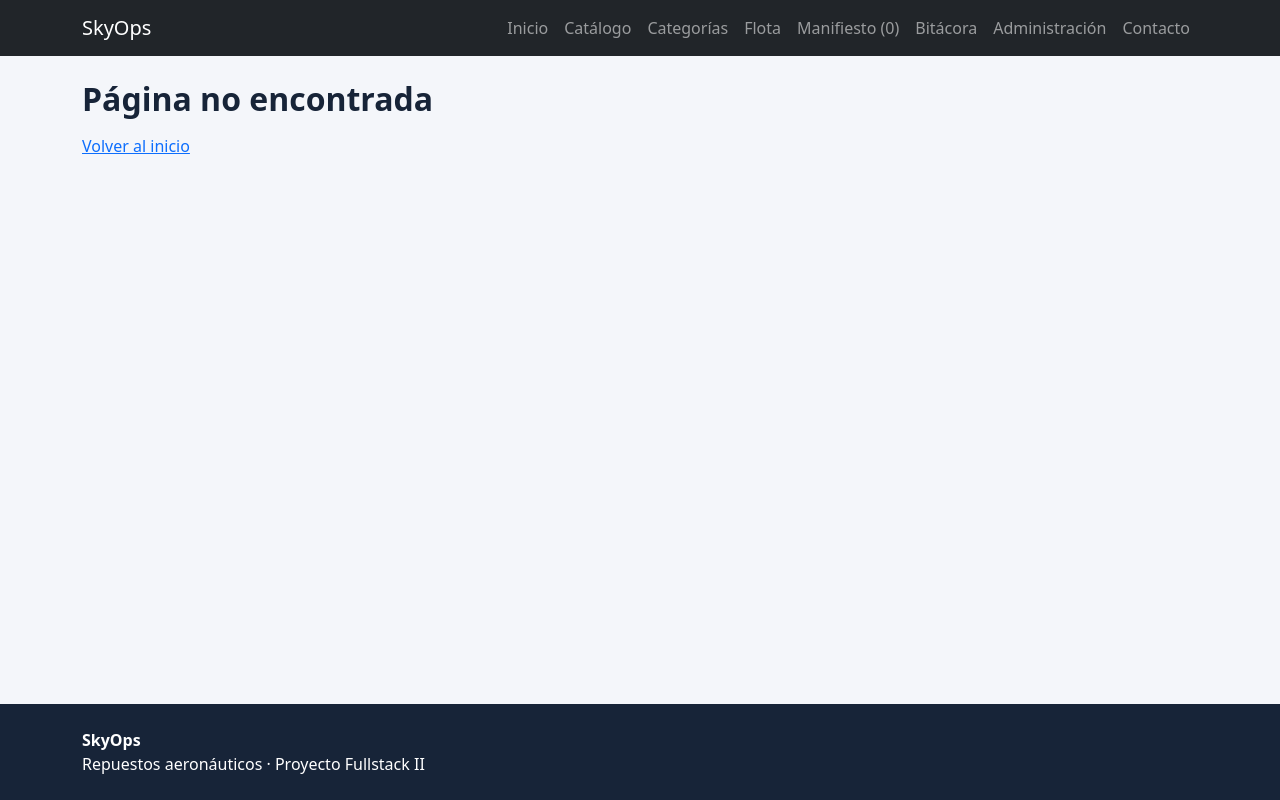
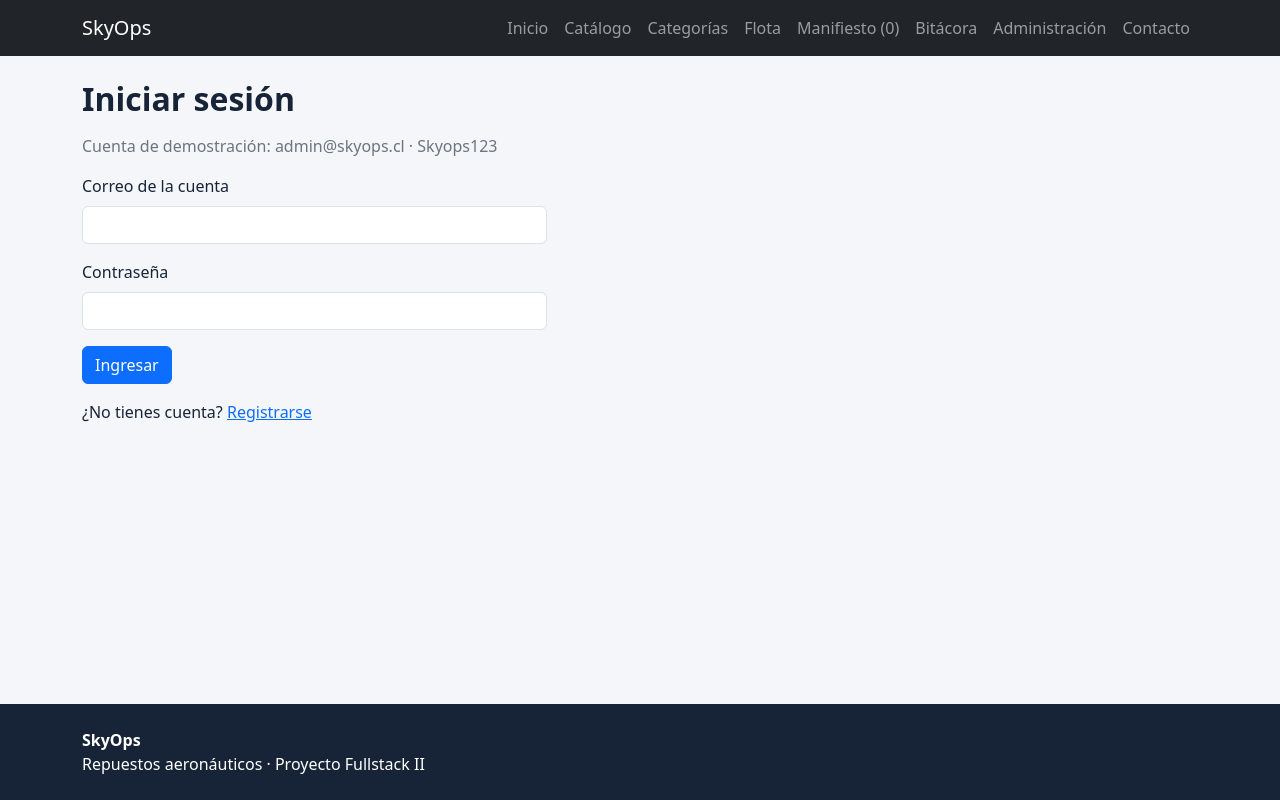
Before and after one commit to kr1ssk/SkyOpsV3, a React (Vite) app: page /#/login in a window 1280 px wide. Built offline with nearby package versions, Linux system fonts and the light colour scheme.

Commit message:
feat: implementar registro login perfil y acceso administrativo

```diff
--- a/src/App.jsx
+++ b/src/App.jsx
@@ -13,6 +13,11 @@ import Bitacora from "./pages/Bitacora.jsx";
 import Admin from "./pages/Admin.jsx";
 import Contacto from "./pages/Contacto.jsx";
 
+import Acceso from "./components/Acceso.jsx";
+import Login from "./pages/Login.jsx";
+import Registro from "./pages/Registro.jsx";
+import Perfil from "./pages/Perfil.jsx";
+
 export default function App() {
   return (
     <Routes>
@@ -26,7 +31,10 @@ export default function App() {
         <Route path="resultado/:id" element={<Resultado />} />
         <Route path="flota" element={<Flota />} />
         <Route path="bitacora" element={<Bitacora />} />
-        <Route path="admin" element={<Admin />} />
+        <Route path="login" element={<Login />} />
+        <Route path="registro" element={<Registro />} />
+        <Route element={<Acceso />}><Route path="perfil" element={<Perfil />} /></Route>
+        <Route element={<Acceso admin />}><Route path="admin" element={<Admin />} /></Route>
         <Route path="contacto" element={<Contacto />} />
 
         <Route
--- /dev/null
+++ b/src/components/Acceso.jsx
@@ -0,0 +1,9 @@
+import { Navigate, Outlet } from "react-router-dom";
+import { useSkyOps } from "../context/SkyOpsContext.jsx";
+
+export default function Acceso({ admin = false }) {
+  const { usuario } = useSkyOps();
+  if (!usuario) return <Navigate to="/login" replace />;
+  if (admin && usuario.rol !== "admin") return <Navigate to="/perfil" replace />;
+  return <Outlet />;
+}
--- /dev/null
+++ b/src/components/FormularioUsuario.jsx
@@ -0,0 +1,40 @@
+import { useState } from "react";
+import { Alert, Button, Form } from "react-bootstrap";
+import Campo from "./Campo.jsx";
+import { validarUsuario } from "../data/repositorio.js";
+
+export default function FormularioUsuario({ inicial, onGuardar, roles = false, registro = false }) {
+  const [formulario, setFormulario] = useState(inicial);
+  const [repetir, setRepetir] = useState("");
+  const [errores, setErrores] = useState({});
+  const [error, setError] = useState("");
+  const [mensaje, setMensaje] = useState("");
+  function cambiar(campo, valor) { setFormulario({ ...formulario, [campo]: valor }); }
+  function enviar(e) {
+    e.preventDefault();
+    setError(""); setMensaje("");
+    const nuevos = validarUsuario(formulario, formulario.id === null);
+    if (registro && formulario.clave !== repetir) nuevos.repetir = "Las contraseñas no coinciden.";
+    setErrores(nuevos);
+    if (Object.keys(nuevos).length) return;
+    try { onGuardar(formulario); setMensaje("Datos guardados."); }
+    catch (problema) { setError(problema.message); }
+  }
+  return <Form onSubmit={enviar} noValidate>
+    <Campo id="usuario-nombre" label="Nombre completo" value={formulario.nombre} onChange={e => cambiar("nombre", e.target.value)} error={errores.nombre} />
+    <Campo id="usuario-correo" label="Correo de la cuenta" type="email" value={formulario.correo} onChange={e => cambiar("correo", e.target.value)} error={errores.correo} />
+    <Campo id="usuario-clave" label={formulario.id === null ? "Contraseña" : "Nueva contraseña (opcional)"} type="password" value={formulario.clave} onChange={e => cambiar("clave", e.target.value)} error={errores.clave} />
+    {registro && <Campo id="repetir-clave" label="Repetir contraseña" type="password" value={repetir} onChange={e => setRepetir(e.target.value)} error={errores.repetir} />}
+    <Campo id="usuario-direccion" label="Dirección de entrega" value={formulario.direccion} onChange={e => cambiar("direccion", e.target.value)} />
+    <Campo id="usuario-licencia" label="Licencia del responsable" value={formulario.licencia} onChange={e => cambiar("licencia", e.target.value)} />
+    {roles && <Form.Group className="mb-3" controlId="usuario-rol">
+      <Form.Label>Rol</Form.Label>
+      <Form.Select value={formulario.rol} onChange={e => cambiar("rol", e.target.value)}>
+        <option value="cliente">Cliente</option><option value="admin">Administrador</option>
+      </Form.Select>
+    </Form.Group>}
+    {error && <Alert variant="danger" role="alert">{error}</Alert>}
+    {mensaje && <Alert variant="success">{mensaje}</Alert>}
+    <Button type="submit">{registro ? "Crear cuenta" : "Guardar usuario"}</Button>
+  </Form>;
+}
--- /dev/null
+++ b/src/pages/Login.jsx
@@ -0,0 +1,29 @@
+import { useState } from "react";
+import { Alert, Button, Col, Form } from "react-bootstrap";
+import { Link, useNavigate } from "react-router-dom";
+import Campo from "../components/Campo.jsx";
+import { useSkyOps } from "../context/SkyOpsContext.jsx";
+
+export default function Login() {
+  const { iniciarSesion } = useSkyOps();
+  const navigate = useNavigate();
+  const [correo, setCorreo] = useState("");
+  const [clave, setClave] = useState("");
+  const [error, setError] = useState("");
+  function enviar(e) {
+    e.preventDefault();
+    try { iniciarSesion(correo, clave); navigate("/perfil"); }
+    catch (problema) { setError(problema.message); }
+  }
+  return <Col xs={12} md={7} lg={5}>
+    <h1>Iniciar sesión</h1>
+    <p className="text-secondary">Cuenta de demostración: admin@skyops.cl · Skyops123</p>
+    <Form onSubmit={enviar} noValidate>
+      <Campo id="login-correo" label="Correo de la cuenta" type="email" value={correo} onChange={e => setCorreo(e.target.value)} />
+      <Campo id="login-clave" label="Contraseña" type="password" value={clave} onChange={e => setClave(e.target.value)} />
+      {error && <Alert variant="danger" role="alert">{error}</Alert>}
+      <Button type="submit">Ingresar</Button>
+    </Form>
+    <p className="mt-3">¿No tienes cuenta? <Link to="/registro">Registrarse</Link></p>
+  </Col>;
+}
--- /dev/null
+++ b/src/pages/Perfil.jsx
@@ -0,0 +1,23 @@
+import { Button, Col, Table } from "react-bootstrap";
+import { Link } from "react-router-dom";
+import FormularioUsuario from "../components/FormularioUsuario.jsx";
+import { useSkyOps } from "../context/SkyOpsContext.jsx";
+import { formatoPrecio } from "../utils/negocio.js";
+
+export default function Perfil() {
+  const { usuario, datos, actualizarPerfil, cerrarSesion } = useSkyOps();
+  const pedidos = datos.pedidos.filter(p => p.entrega.usuarioId === usuario.id);
+  return <>
+    <h1>Mi perfil</h1><p>Bienvenido, {usuario.nombre}. Rol: {usuario.rol}.</p>
+    <Col xs={12} md={8} lg={6}>
+      <FormularioUsuario inicial={{ ...usuario, clave: "" }} onGuardar={actualizarPerfil} />
+    </Col>
+    <h2 className="h4 mt-4">Mi historial de compras</h2>
+    {pedidos.length === 0 ? <p>Aún no tienes compras registradas.</p> : <Table responsive striped>
+      <thead><tr><th>Fecha</th><th>Estado</th><th>Total</th><th>Resumen</th></tr></thead>
+      <tbody>{pedidos.map(p => <tr key={p.id}><td>{new Date(p.fecha).toLocaleDateString("es-CL")}</td><td>{p.estado}</td><td>{formatoPrecio(p.total)}</td><td><Link to={"/resultado/" + p.id}>Ver resumen</Link></td></tr>)}</tbody>
+    </Table>}
+    {usuario.rol === "admin" && <Button as={Link} to="/admin" className="me-2">Administración</Button>}
+    <Button variant="outline-secondary" onClick={cerrarSesion}>Cerrar sesión</Button>
+  </>;
+}
--- /dev/null
+++ b/src/pages/Registro.jsx
@@ -0,0 +1,16 @@
+import { Col } from "react-bootstrap";
+import { Link, useNavigate } from "react-router-dom";
+import FormularioUsuario from "../components/FormularioUsuario.jsx";
+import { useSkyOps } from "../context/SkyOpsContext.jsx";
+
+export default function Registro() {
+  const { registrarUsuario } = useSkyOps();
+  const navigate = useNavigate();
+  function guardar(usuario) { registrarUsuario(usuario); navigate("/login"); }
+  return <Col xs={12} md={8} lg={6}>
+    <h1>Registro de usuario</h1>
+    <p>Crea una cuenta de demostración para guardar tus datos de entrega. Usa datos ficticios.</p>
+    <FormularioUsuario registro inicial={{ id: null, nombre: "", correo: "", clave: "", rol: "cliente", direccion: "", licencia: "" }} onGuardar={guardar} />
+    <p className="mt-3"><Link to="/login">Ya tengo cuenta</Link></p>
+  </Col>;
+}
```
Also changed, not shown: 1 other file (tests, documents, lock files or other folders).
